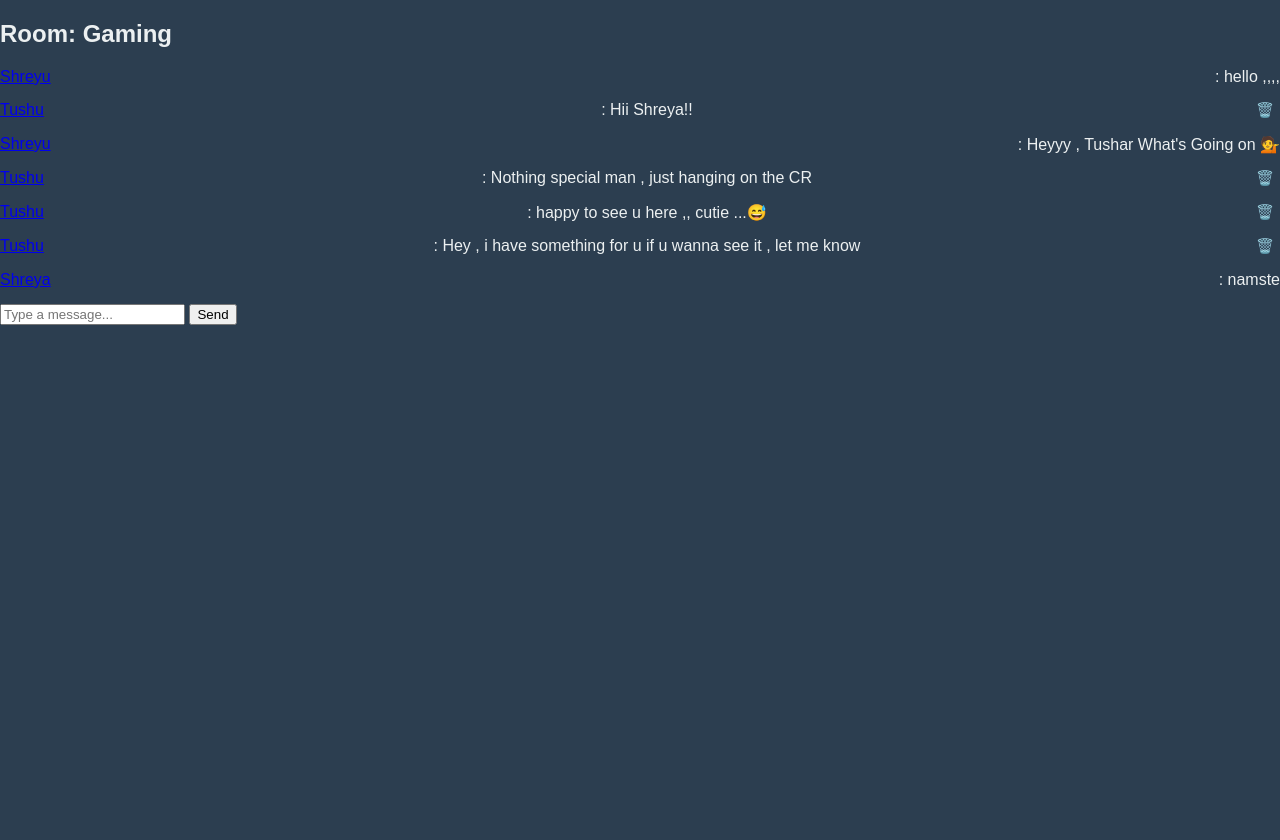
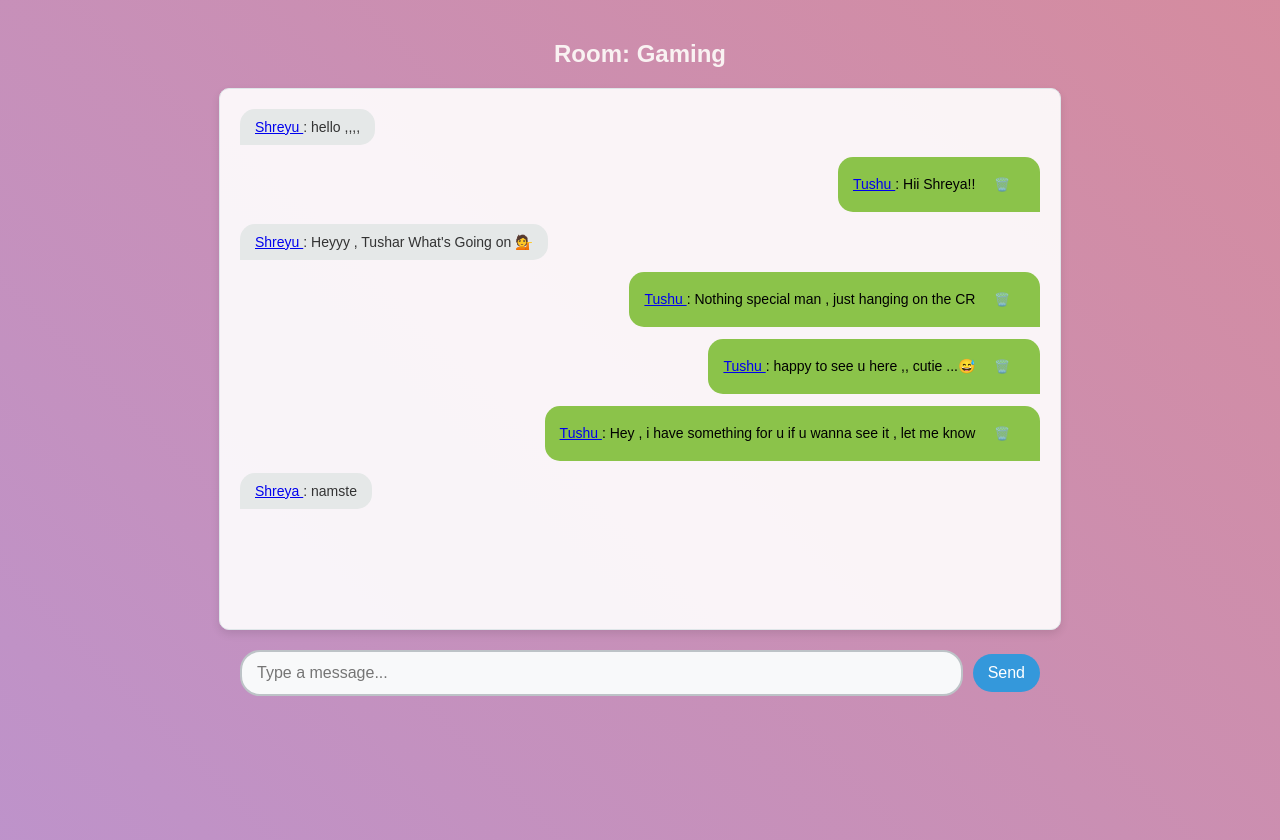
Before and after one commit to tusharsune/Chat-Room, a Flask app: page /chat/Gaming in a window 1280 px wide. Before the commit the page ends 325 px from the top, so only its background shows below. Run offline with Flask 3, Linux system fonts and the light colour scheme; a user stored in the database is signed in; data comes from the database, SQL or seed files in the repository; some libraries are stand-ins or nearby versions.

Commit message:
Update chat.css

```diff
--- a/static/chat.css
+++ b/static/chat.css
@@ -1,307 +1,111 @@
-/* General body and font settings */
+/* General body settings */
 body {
     font-family: 'Arial', sans-serif;
-    background: #2c3e50;
-    color: #ecf0f1;
     margin: 0;
-    padding: 0;
-}
-
-/* Chat container */
-.chat-container {
-    width: 100%;
-    height: 100vh;
+    padding: 20px;
+    background: #000;
+    color: #f9f2f2;
     display: flex;
     flex-direction: column;
     align-items: center;
     justify-content: flex-start;
-    background: #34495e;
-    padding-top: 20px;
+    min-height: 100vh;
+    background-image: linear-gradient(45deg, #a29bfe, #ff7f50);
+    background-size: 400% 400%;
+    animation: gradientAnimation 15s ease infinite;
 }
 
-/* Chat box */
-.chat-box {
+/* Chat container fix */
+#chat-box {
+    height: 500px; /* ✅ Fixed height */
     width: 80%;
-    max-width: 900px;
-    height: 500px;
+    max-width: 800px;
     overflow-y: auto;
-    background-color: #1c2833;
+    overflow-x: hidden;
+    border: 1px solid #dfe6e9;
+    border-radius: 10px;
     padding: 20px;
-    border-radius: 10px;
-    box-shadow: 0px 4px 6px rgba(0, 0, 0, 0.3);
+    background: rgba(255, 255, 255, 0.9);
+    box-shadow: 0 4px 8px rgba(0, 0, 0, 0.1);
     margin-bottom: 20px;
     display: flex;
-    flex-direction: column-reverse;
+    flex-direction: column;
 }
 
-
-/* Message container */
+/* Shared message styling */
 .message {
-    margin-bottom: 15px;
-    display: flex;
-    justify-content: space-between;
-    align-items: flex-start;
+    max-width: 65%;
+    word-wrap: break-word;
+    font-size: 14px;
+    margin-bottom: 12px;
+    padding: 10px 15px;
+    border-radius: 15px;
+    display: inline-block;
+    clear: both;
+    animation: messageFadeIn 0.3s ease;
 }
 
-/* Message content area */
-.message-content {
-    display: flex;
-    flex-direction: column;
-    align-items: flex-start;
+/* Own message: right aligned */
+.message.own {
+    background-color: #8bc34a;
+    color: black;
+    margin-left: auto;
+    border-radius: 15px 15px 0 15px;
+    text-align: left;
 }
 
-/* Message text bubble */
-.message p {
-    background-color: #2980b9;
-    color: #ecf0f1;
-    border-radius: 10px;
-    padding: 10px 15px;
-    max-width: 75%;
-    word-wrap: break-word;
-    animation: slideIn 0.5s ease-out;
-    margin: 0;
+/* Other message: left aligned */
+.message.other {
+    background-color: #e5e8e8;
+    color: #333;
+    margin-right: auto;
+    border-radius: 15px 15px 15px 0;
+    text-align: left;
 }
 
-/* Username */
-.message .user {
-    font-weight: bold;
-    color: #f39c12;
+/* Message input */
+input[type="text"] {
+    width: 100%;
+    padding: 12px 15px;
+    border: 2px solid #bdc3c7;
+    border-radius: 20px;
+    font-size: 16px;
+    background-color: #f8f9fa;
+    color: #333;
+    outline: none;
+    flex: 1;
 }
 
-/* Timestamp */
-.message small {
-    margin-top: 5px;
-    font-size: 12px;
-    color: #bdc3c7;
+/* Form styling */
+form {
+    width: 80%;
+    max-width: 800px;
+    display: flex;
+    gap: 10px;
+    align-items: center;
 }
 
-/* Cute and styled delete button */
-.delete-btn {
-    background-color: #e74c3c;
+/* Send button */
+button {
+    background-color: #3498db;
     color: white;
+    padding: 10px 15px;
     border: none;
-    border-radius: 50%;
-    width: 28px;
-    height: 28px;
-    font-weight: bold;
+    border-radius: 20px;
     cursor: pointer;
-    transition: transform 0.3s ease, background-color 0.3s ease;
-    display: flex;
-    justify-content: center;
-    align-items: center;
-    margin-left: 10px;
-    box-shadow: 0 2px 5px rgba(0, 0, 0, 0.2);
+    font-size: 16px;
 }
 
-/* Hover effect for delete */
-.delete-btn:hover {
-    background-color: #c0392b;
-    transform: scale(1.1) rotate(-15deg);
+button:hover {
+    background-color: #2980b9;
 }
 
-/* Chat input area */
-.chat-input-container {
-    width: 80%;
-    max-width: 900px;
-    display: flex;
-    justify-content: space-between;
-    align-items: center;
-    margin-top: 10px;
-    margin-bottom: 40px; /* 👈 This pushes it upward */
-    position: relative;
-    z-index: 2;
+/* Scrollbar */
+#chat-box::-webkit-scrollbar {
+    width: 6px;
 }
 
-
-.chat-input-container input {
-    width: 80%;
-    padding: 10px;
-    border: 1px solid #34495e;
-    border-radius: 5px;
-    background: #1c2833;
-    color: #ecf0f1;
-    font-size: 14px;
-    margin-right: 10px;
-}
-
-.chat-input-container button {
-    padding: 10px 15px;
-    background: #2980b9;
-    border: none;
-    border-radius: 5px;
-    color: white;
-    cursor: pointer;
-    font-size: 14px;
-    transition: all 0.3s ease;
-}
-
-.chat-input-container button:hover {
-    background: #3498db;
-}
-
-/* Scrollbar styles */
-.chat-box::-webkit-scrollbar {
-    width: 8px;
-}
-
-.chat-box::-webkit-scrollbar-thumb {
-    background-color: #2980b9;
+#chat-box::-webkit-scrollbar-thumb {
+    background-color: #3498db;
     border-radius: 5px;
 }
-
-.chat-box::-webkit-scrollbar-track {
-    background-color: #34495e;
-}
-
-/* Message animation */
-@keyframes slideIn {
-    from {
-        opacity: 0;
-        transform: translateX(-100%);
-    }
-    to {
-        opacity: 1;
-        transform: translateX(0);
-    }
-}
-
-/* Welcome section */
-.welcome-message {
-    background-color: #2ecc71;
-    color: #fff;
-    font-size: 18px;
-    padding: 10px;
-    border-radius: 8px;
-    text-align: center;
-    margin-bottom: 20px;
-    box-shadow: 0px 4px 6px rgba(0, 0, 0, 0.3);
-}
-
-/* Room info */
-.room-info {
-    font-size: 18px;
-    color: #ecf0f1;
-    text-align: center;
-    margin-bottom: 20px;
-}
-
-/* Back to Home button */
-.back-home {
-    position: fixed;
-    bottom: 20px;
-    right: 20px;
-    background-color: #e67e22;
-    color: white;
-    padding: 10px 20px;
-    border-radius: 5px;
-    text-decoration: none;
-    font-size: 16px;
-    transition: all 0.3s ease;
-}
-
-.back-home:hover {
-    background-color: #d35400;
-}
-/* Dropdown container styles */
-.dropdown-container {
-    align-self: flex-end;
-    position: relative;
-}
-
-.three-dot-wrapper {
-    position: relative;
-    display: inline-block;
-    cursor: pointer;
-}
-
-.three-dot-icon {
-    font-size: 18px;
-    padding: 4px 10px;
-    border-radius: 50%;
-    background-color: rgba(255, 255, 255, 0.05);
-    transition: background 0.3s ease;
-    user-select: none;
-}
-
-.three-dot-icon:hover {
-    background-color: rgba(255, 255, 255, 0.15);
-}
-
-/* Hidden dropdown by default */
-.dropdown-options {
-    display: none;
-    position: absolute;
-    right: 0;
-    bottom: 1px;
-    transform: translateX(-20%);
-    background-color: #2c3e50;
-    border: 1px solid #34495e;
-    border-radius: 6px;
-    padding: 5px 0;
-    box-shadow: 0 4px 8px rgba(0,0,0,0.3);
-    z-index: 999;
-    min-width: 120px;
-}
-
-/* Show dropdown on hover */
-.three-dot-wrapper:hover .dropdown-options {
-    display: block;
-}
-
-/* Dropdown button styles */
-.dropdown-options button {
-    background: none;
-    border: none;
-    color: #ecf0f1;
-    padding: 10px 16px;
-    width: 100%;
-    text-align: left;
-    cursor: pointer;
-    font-size: 14px;
-}
-
-.dropdown-options button:hover {
-    background-color: #3d566e;
-}
-/* Username link */
-.username-link {
-    color: #f39c12;
-    text-decoration: none;
-}
-
-.username-link:hover {
-    text-decoration: underline;
-    color: #f1c40f;
-}
-
-/* Mini profile container */
-.mini-profile-container {
-    display: flex;
-    justify-content: center;
-    align-items: center;
-    height: 100vh;
-    background: #2c3e50;
-}
-
-.mini-profile-card {
-    background: #1c2833;
-    padding: 30px;
-    border-radius: 10px;
-    text-align: center;
-    color: #ecf0f1;
-    box-shadow: 0 4px 8px rgba(0, 0, 0, 0.3);
-    width: 300px;
-}
-
-.mini-profile-pic {
-    width: 100px;
-    height: 100px;
-    border-radius: 50%;
-    margin-bottom: 15px;
-    object-fit: cover;
-}
-
-.mini-bio {
-    font-style: italic;
-    color: #bdc3c7;
-}
```
